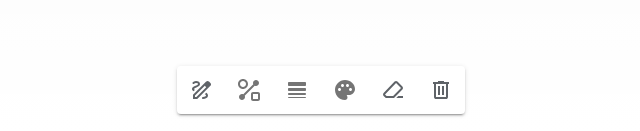
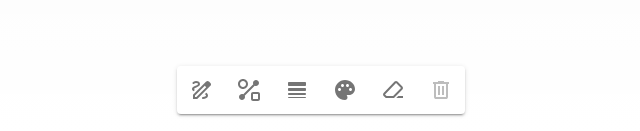
Before and after one commit to low-earth-orbit/konva-whiteboard, a Next.js app: page / in a window 1280 px wide. Shown: the part 666-797 px from the top of the page, without its empty margins (319-959 px from the left). Built offline with nearby package versions, Linux system fonts and the light colour scheme.

Commit message:
Adjust delete button behavior

```diff
--- a/components/Canvas.tsx
+++ b/components/Canvas.tsx
@@ -6,6 +6,7 @@ import FreeDrawLayer from "./FreeDrawLayer";
 import { v4 as uuid } from "uuid";
 import { Stage } from "react-konva";
 import ShapesLayer from "./ShapesLayer";
+import ConfirmationDialog from "./ComfirmationDialog";
 
 export interface LineType {
   tool: string;
@@ -89,8 +90,6 @@ export default function Canvas() {
         break;
 
       case "ellipse":
-        console.log("inside ellipse case");
-        console.log("shapes = ", shapes);
         setShapes([
           ...shapes,
           {
@@ -132,10 +131,28 @@ export default function Canvas() {
     setSelectedShapeId(newShapeId);
   };
 
+  function handleDelete() {
+    if (selectedShapeId === "") {
+      if (lines.length > 0 || shapes.length > 0) {
+        // open a modal that props the user to confirm this action will clear the canvas and can't be redone.
+        setOpen(() => true);
+      }
+    } else {
+      setShapes((prevShapes) =>
+        prevShapes.filter((shape) => shape.id !== selectedShapeId)
+      );
+      setSelectedShapeId(""); // reset the selected shape ID
+    }
+  }
+
   function resetCanvas() {
+    // reset canvas
     setLines([]);
     setShapes([]);
   }
+
+  // confirmation modal for delete button - clear canvas
+  const [open, setOpen] = useState(false);
 
   useEffect(() => {
     const handleResize = () => {
@@ -233,16 +250,25 @@ export default function Canvas() {
         />
       </Stage>
       <Toolbar
-        selectTool={setTool}
+        lines={lines}
+        shapes={shapes}
+        onSelectTool={setTool}
         color={strokeColor}
-        selectColor={(newColor) => updateShapeProperty("stroke", newColor)}
-        resetCanvas={resetCanvas}
+        onSelectColor={(newColor) => updateShapeProperty("stroke", newColor)}
+        onDelete={handleDelete}
         strokeWidth={strokeWidth}
         setStrokeWidth={(newWidth) =>
           updateShapeProperty("strokeWidth", newWidth)
         }
         handleAddShape={addShape}
       />
+      <ConfirmationDialog
+        open={open}
+        onClose={() => setOpen(false)}
+        onConfirm={resetCanvas}
+        title="Clear Canvas"
+        description="Are you sure you want to clear the canvas? This action cannot be undone."
+      />
     </>
   );
 }
--- /dev/null
+++ b/components/ComfirmationDialog.tsx
@@ -0,0 +1,58 @@
+import React from "react";
+import {
+  Button,
+  Dialog,
+  DialogActions,
+  DialogContent,
+  DialogContentText,
+  DialogTitle,
+} from "@mui/material";
+
+type ConfirmationDialogProps = {
+  open: boolean;
+  onClose: () => void;
+  onConfirm: () => void;
+  title: string;
+  description: string;
+};
+
+const ConfirmationDialog: React.FC<ConfirmationDialogProps> = ({
+  open,
+  onClose,
+  onConfirm,
+  title,
+  description,
+}) => {
+  return (
+    <Dialog
+      open={open}
+      onClose={onClose}
+      aria-labelledby="alert-dialog-title"
+      aria-describedby="alert-dialog-description"
+      aria-modal
+    >
+      <DialogTitle id="alert-dialog-title">{title}</DialogTitle>
+      <DialogContent>
+        <DialogContentText id="alert-dialog-description">
+          {description}
+        </DialogContentText>
+      </DialogContent>
+      <DialogActions>
+        <Button onClick={onClose} color="primary" autoFocus>
+          Cancel
+        </Button>
+        <Button
+          onClick={() => {
+            onConfirm();
+            onClose();
+          }}
+          color="warning"
+        >
+          Confirm
+        </Button>
+      </DialogActions>
+    </Dialog>
+  );
+};
+
+export default ConfirmationDialog;
--- a/components/ShapesLayer.tsx
+++ b/components/ShapesLayer.tsx
@@ -24,7 +24,6 @@ export default function ShapesLayer({
   setSelectedShapeId,
 }: ShapesLayerProps) {
   function onShapeChange(newAttrs: Partial<ShapeType>, i: number) {
-    console.log(newAttrs);
     const newShapes = shapes.slice(); // Create a shallow copy of the shapes array
     newShapes[i] = { ...newShapes[i], ...newAttrs }; // Update the specific shape with new attributes
     setShapes(newShapes);
--- a/components/Toolbar.tsx
+++ b/components/Toolbar.tsx
@@ -18,6 +18,7 @@ import CropSquareRoundedIcon from "@mui/icons-material/CropSquareRounded";
 import CircleOutlinedIcon from "@mui/icons-material/CircleOutlined";
 import HorizontalRuleRoundedIcon from "@mui/icons-material/HorizontalRuleRounded";
 import ShapeLineOutlinedIcon from "@mui/icons-material/ShapeLineOutlined";
+import { LineType, ShapeType } from "./Canvas";
 
 function LineWeightSliderValueLabel(props: SliderValueLabelProps) {
   const { children, value } = props;
@@ -30,20 +31,24 @@ function LineWeightSliderValueLabel(props: SliderValueLabelProps) {
 }
 
 type ToolbarProps = {
-  selectTool: (tool: string) => void;
-  resetCanvas: () => void;
+  lines: LineType[];
+  shapes: ShapeType[];
+  onSelectTool: (tool: string) => void;
+  onDelete: () => void;
   color: string;
-  selectColor: (newColor: string) => void;
+  onSelectColor: (newColor: string) => void;
   strokeWidth: number;
   setStrokeWidth: (newWidth: number) => void;
   handleAddShape: (shapeName: string) => void;
 };
 
 function Toolbar({
-  selectTool,
-  resetCanvas,
+  lines,
+  shapes,
+  onSelectTool,
+  onDelete,
   color,
-  selectColor,
+  onSelectColor,
   strokeWidth,
   setStrokeWidth,
   handleAddShape,
@@ -108,7 +113,7 @@ function Toolbar({
         className="flex gap-2 p-1"
       >
         {/* pen */}
-        <IconButton aria-label="draw" onClick={() => selectTool("pen")}>
+        <IconButton aria-label="draw" onClick={() => onSelectTool("pen")}>
           <DrawIcon />
         </IconButton>
 
@@ -137,12 +142,17 @@ function Toolbar({
         </IconButton>
 
         {/* eraser */}
-        <IconButton aria-label="erase" onClick={() => selectTool("eraser")}>
+        <IconButton aria-label="erase" onClick={() => onSelectTool("eraser")}>
           <EraserIcon />
         </IconButton>
 
         {/* delete */}
-        <IconButton aria-label="delete everything" onClick={resetCanvas}>
+        <IconButton
+          aria-label="delete"
+          onClick={onDelete}
+          color="warning"
+          disabled={lines.length === 0 && shapes.length === 0}
+        >
           <DeleteIcon />
         </IconButton>
       </ButtonGroup>
@@ -162,7 +172,11 @@ function Toolbar({
           horizontal: "center",
         }}
       >
-        <HexColorPicker className="p-2" color={color} onChange={selectColor} />
+        <HexColorPicker
+          className="p-2"
+          color={color}
+          onChange={onSelectColor}
+        />
       </Popover>
 
       {/* lineWeightPopover */}
--- a/components/icons/DeleteIcon.tsx
+++ b/components/icons/DeleteIcon.tsx
@@ -8,7 +8,7 @@ export default function DeleteIcon() {
         height="24px"
         viewBox="0 -960 960 960"
         width="24px"
-        fill="#5f6368"
+        fill="currentColor"
       >
         <path d="M280-120q-33 0-56.5-23.5T200-200v-520h-40v-80h200v-40h240v40h200v80h-40v520q0 33-23.5 56.5T680-120H280Zm400-600H280v520h400v-520ZM360-280h80v-360h-80v360Zm160 0h80v-360h-80v360ZM280-720v520-520Z" />
       </svg>
--- a/components/icons/DrawIcon.tsx
+++ b/components/icons/DrawIcon.tsx
@@ -8,7 +8,7 @@ export default function DrawIcon() {
         height="24px"
         viewBox="0 -960 960 960"
         width="24px"
-        fill="#5f6368"
+        fill="currentColor"
       >
         <path d="M160-120v-170l527-526q12-12 27-18t30-6q16 0 30.5 6t25.5 18l56 56q12 11 18 25.5t6 30.5q0 15-6 30t-18 27L330-120H160Zm80-80h56l393-392-28-29-29-28-392 393v56Zm560-503-57-57 57 57Zm-139 82-29-28 57 57-28-29ZM560-120q74 0 137-37t63-103q0-36-19-62t-51-45l-59 59q23 10 36 22t13 26q0 23-36.5 41.5T560-200q-17 0-28.5 11.5T520-160q0 17 11.5 28.5T560-120ZM183-426l60-60q-20-8-31.5-16.5T200-520q0-12 18-24t76-37q88-38 117-69t29-70q0-55-44-87.5T280-840q-45 0-80.5 16T145-785q-11 13-9 29t15 26q13 11 29 9t27-13q14-14 31-20t42-6q41 0 60.5 12t19.5 28q0 14-17.5 25.5T262-654q-80 35-111 63.5T120-520q0 32 17 54.5t46 39.5Z" />
       </svg>
--- a/components/icons/EraserIcon.tsx
+++ b/components/icons/EraserIcon.tsx
@@ -8,7 +8,7 @@ export default function EraserIcon() {
         height="24px"
         viewBox="0 -960 960 960"
         width="24px"
-        fill="#5f6368"
+        fill="currentColor"
       >
         <path d="M690-240h190v80H610l80-80Zm-500 80-85-85q-23-23-23.5-57t22.5-58l440-456q23-24 56.5-24t56.5 23l199 199q23 23 23 57t-23 57L520-160H190Zm296-80 314-322-198-198-442 456 64 64h262Zm-6-240Z" />
       </svg>
```
